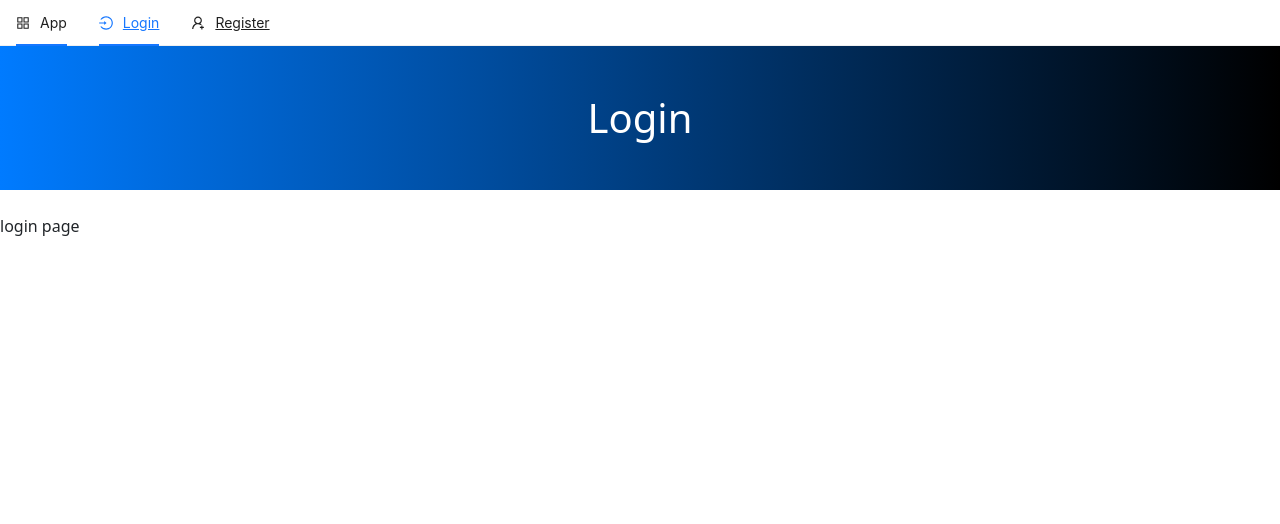
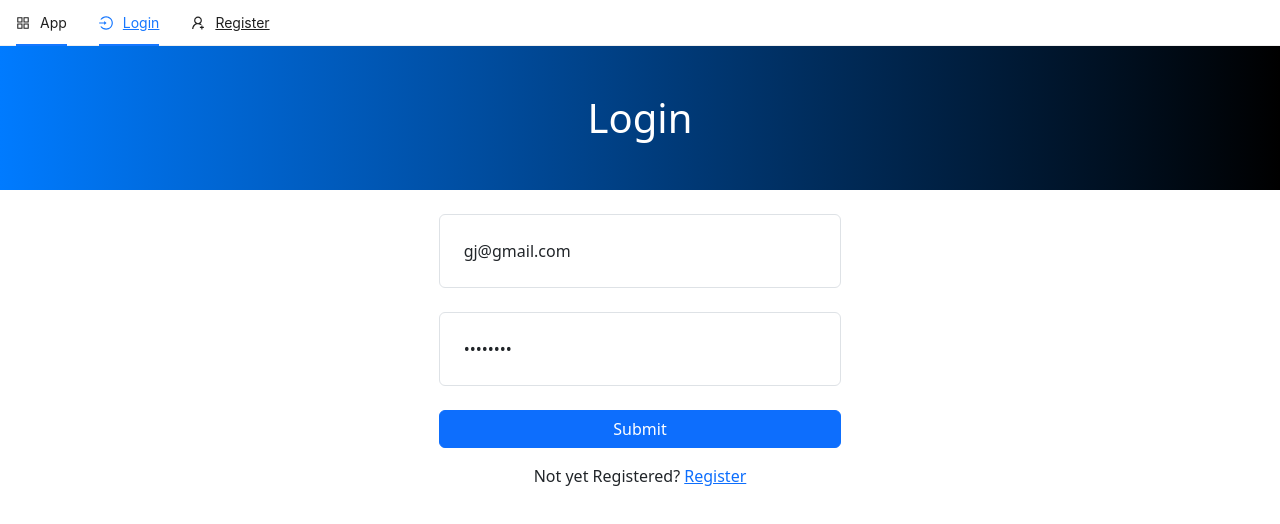
Before and after one commit to GaurangJotwani/eLearning, a Next.js app in the folder client/: page /login in a window 1280 px wide. Shown: the top 524 px of the page. Built offline with nearby package versions, Linux system fonts and the light colour scheme.

Commit message:
Create Login Page

```diff
--- a/client/pages/login.js
+++ b/client/pages/login.js
@@ -1,8 +1,70 @@
+import { useState } from "react";
+import axios from "axios";
+import { toast } from "react-toastify";
+import { SyncOutlined } from "@ant-design/icons";
+import Link from "next/link";
+
 const Login = () => {
+  const [email, setEmail] = useState("gj@gmail.com");
+  const [password, setPassword] = useState("heythere");
+  const [loading, setLoading] = useState(false);
+
+  const handleSubmit = async (e) => {
+    e.preventDefault();
+    try {
+      setLoading(true);
+      const { data } = await axios.post(`/api/login`, {
+        email,
+        password,
+      });
+      console.log("LOGIN RESPONSE", data);
+      setLoading(false);
+    } catch (err) {
+      toast.error(err.response.data);
+      setLoading(false);
+    }
+  };
+
   return (
     <>
       <h1 className="p-5 mb-4 jumbotron text-center square">Login</h1>
-      <p>login page</p>
+
+      <div className="container col-md-4 offset-md-4 pd-5">
+        <form onSubmit={handleSubmit}>
+          <input
+            type="email"
+            className="form-control mb-4 p-4"
+            onChange={(e) => {
+              setEmail(e.target.value);
+            }}
+            value={email}
+            placeholder="Enter email"
+            required
+          />
+          <input
+            type="password"
+            className="form-control mb-4 p-4"
+            onChange={(e) => {
+              setPassword(e.target.value);
+            }}
+            value={password}
+            placeholder="Enter Password"
+            required
+          />
+          <div className="d-grid">
+            <button
+              type="submit"
+              className="btn btn-primary"
+              disabled={!email || !password || loading}
+            >
+              {loading ? <SyncOutlined spin /> : "Submit"}
+            </button>
+          </div>
+          <p className="text-center p-3">
+            Not yet Registered? <Link href="./register">Register</Link>
+          </p>
+        </form>
+      </div>
     </>
   );
 };
```
